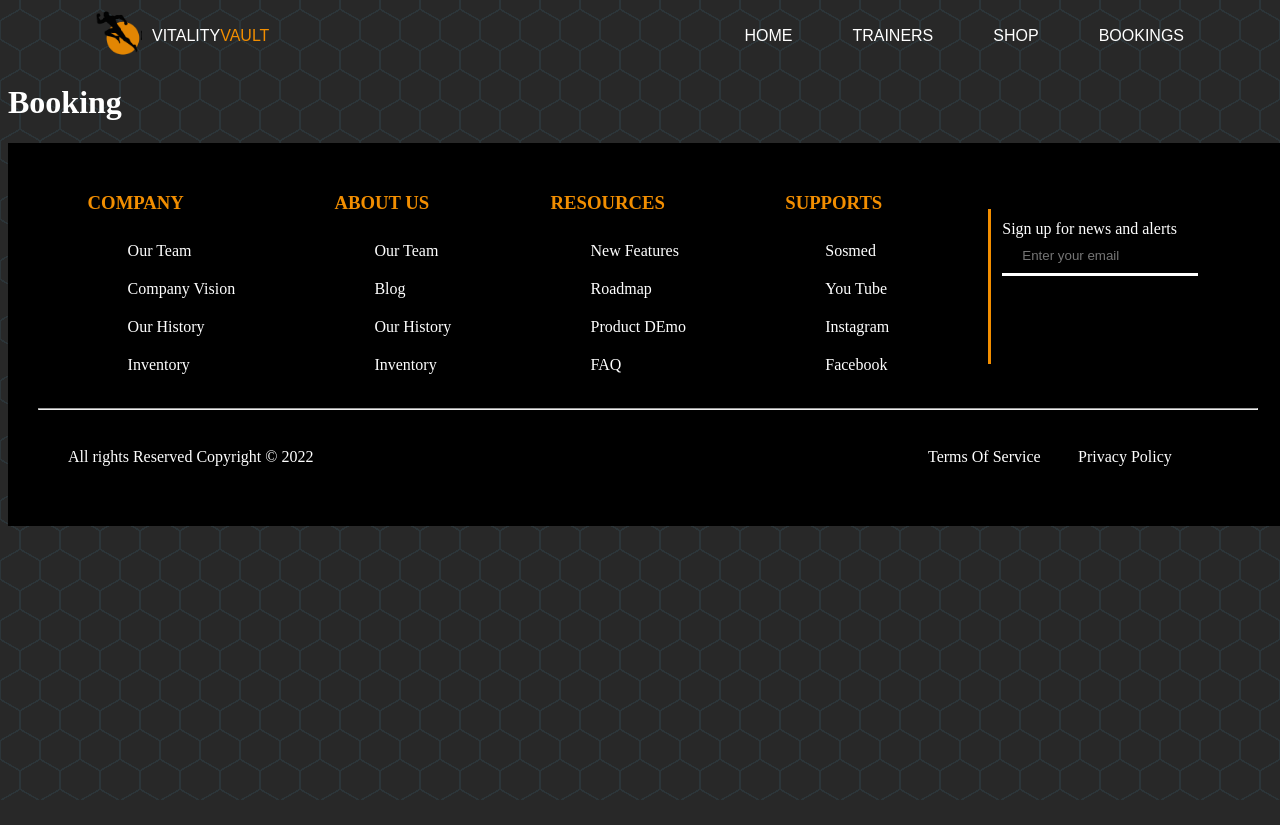
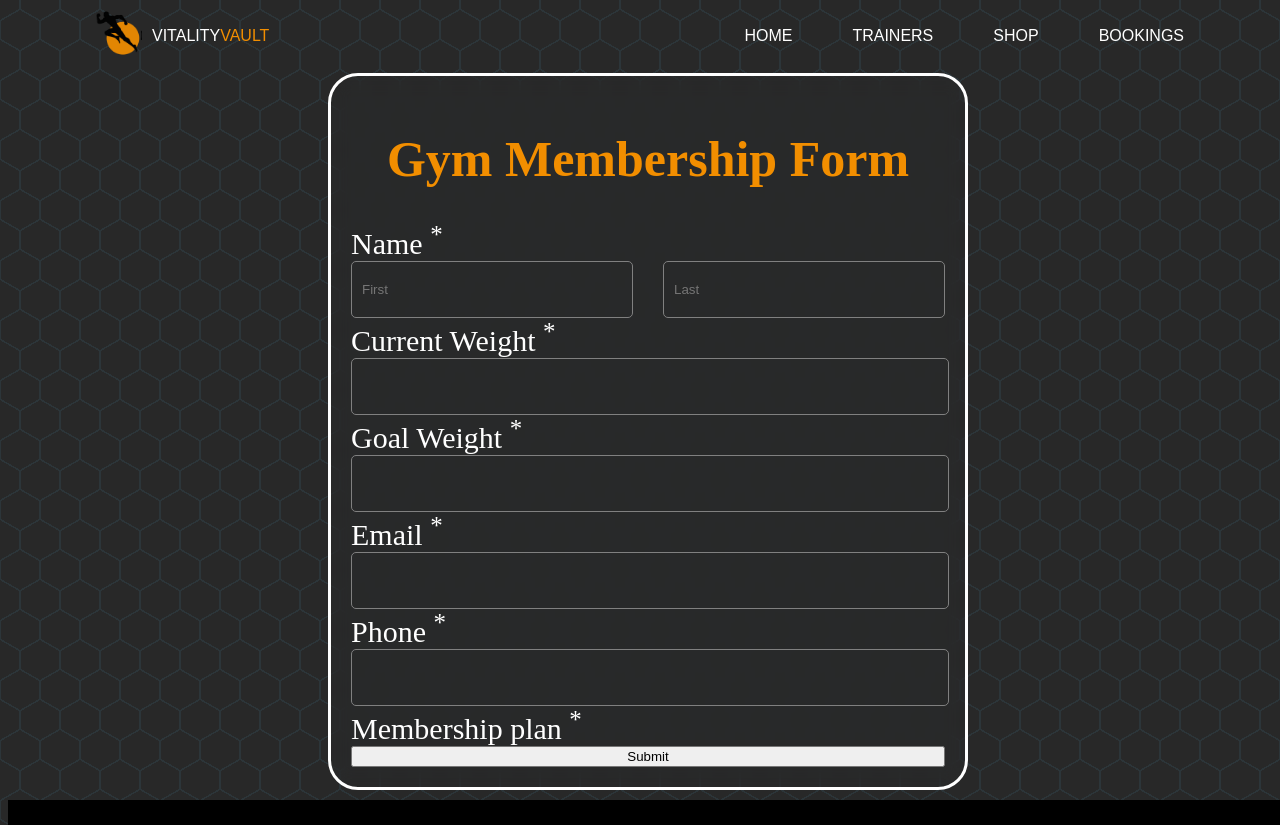
Before and after one commit to mcgarretronald/Vitality-Studio, a React (Vite) app: page /booking in a window 1280 px wide. Shown: the top 825 px of the page. Before the commit the page ends 800 px from the top, so only its background shows below. Built offline with nearby package versions, Linux system fonts and the light colour scheme; a small style sheet from the web is missing.

Commit message:
first commit

```diff
--- a/src/Components/Booking/booking.css
+++ b/src/Components/Booking/booking.css
@@ -0,0 +1,40 @@
+.bookingForm{
+    border: solid;
+    font-size: 20px;
+    margin: 10px 25%;
+    backdrop-filter: blur(10px);
+    padding: 20px;
+    border-radius: 30px;
+    display: flex;
+    flex-direction: column;
+    -webkit-border-radius: 30px;
+    -moz-border-radius: 30px;
+    -ms-border-radius: 30px;
+    -o-border-radius: 30px;
+}
+.form-title{
+    text-align: center;
+    color: #f28e00;
+    font-size: 50px;
+}
+.bookingForm label{
+    font-size: 30px;
+
+}
+.bookingForm input{
+    padding: 20px  10px;
+    width: 97%;
+    color: white;
+    background-color: transparent;
+    border:1px solid grey;
+    border-radius: 5px;
+    -webkit-border-radius: 5px;
+    -moz-border-radius: 5px;
+    -ms-border-radius: 5px;
+    -o-border-radius: 5px;
+}
+.bookingForm div {
+    display: flex;
+    flex-direction: row;
+    gap: 30px;
+}
--- a/src/Components/Booking/booking.jsx
+++ b/src/Components/Booking/booking.jsx
@@ -6,7 +6,26 @@ export default function Booking() {
   return (
     <div>
       <NavigationBar />
-      <h1>Booking</h1>
+      <form action="" className='bookingForm'>
+        <h1 className='form-title'>Gym Membership Form</h1>
+        <label htmlFor="name">Name <sup>*</sup></label>
+        <div>
+          <input type="text" placeholder='First' />
+          <input type="text" placeholder='Last' />
+        </div>
+        <label htmlFor="current-weight">Current Weight <sup>*</sup></label>
+        <input type="number"  />
+        <label htmlFor="goal-weight">Goal Weight <sup>*</sup></label>
+        <input type="number"  />
+        <label htmlFor="email">Email <sup>*</sup></label>
+        <input type="email"  />
+        <label htmlFor="phone">Phone <sup>*</sup></label>
+        <input type="tel"  />
+        <label htmlFor="address">Membership plan <sup>*</sup></label>
+
+
+        <button type="submit">Submit</button>
+      </form>
       <Footer />
 
     </div>
--- a/src/Components/Trainer-page/trainer.css
+++ b/src/Components/Trainer-page/trainer.css
@@ -25,15 +25,19 @@
     -ms-border-radius: 20px;
     -o-border-radius: 20px;
 }
+
 .trainer-image{
+   border: solid;
+   overflow: hidden;
+   width: 300px;
    height: 300px;
-    width: 300px;
    border-radius: 50%;
    -webkit-border-radius: 50%;
    -moz-border-radius: 50%;
    -ms-border-radius: 50%;
    -o-border-radius: 50%;
 }
+
 .trainer-rating{
     color: #f28e00;
 }
--- a/src/Components/Trainer-page/trainer.jsx
+++ b/src/Components/Trainer-page/trainer.jsx
@@ -33,7 +33,10 @@ export default function TrainerPage() {
         {trainers.map(trainer => (
           <Link to={'/trainerprofile'} state={{ trainer }}>
             <div key={trainer.id} className="trainer-card">
-            <img src={trainer.image} alt={trainer.name} className="trainer-image"/>
+              <div className="trainer-imagey">
+              <img src={trainer.image} alt={trainer.name} className="trainer-image"/>
+              </div>
+
             <h2 >{trainer.name}</h2>
             <p>{trainer.specialty}</p>
             <p className='trainer-rating'>Rating: {trainer.rating}</p>
```
Lines whose indentation alone changed are shown as unchanged.
